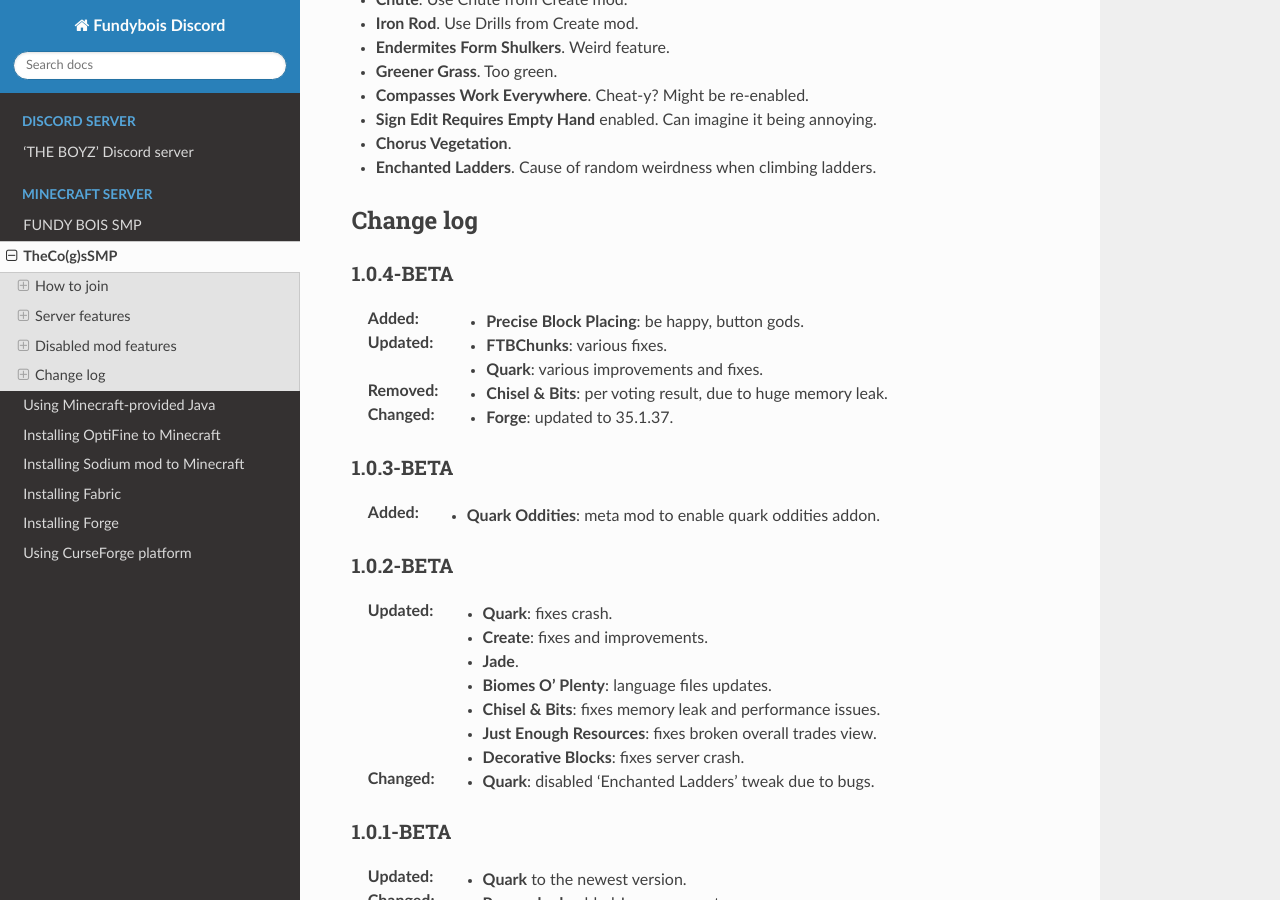
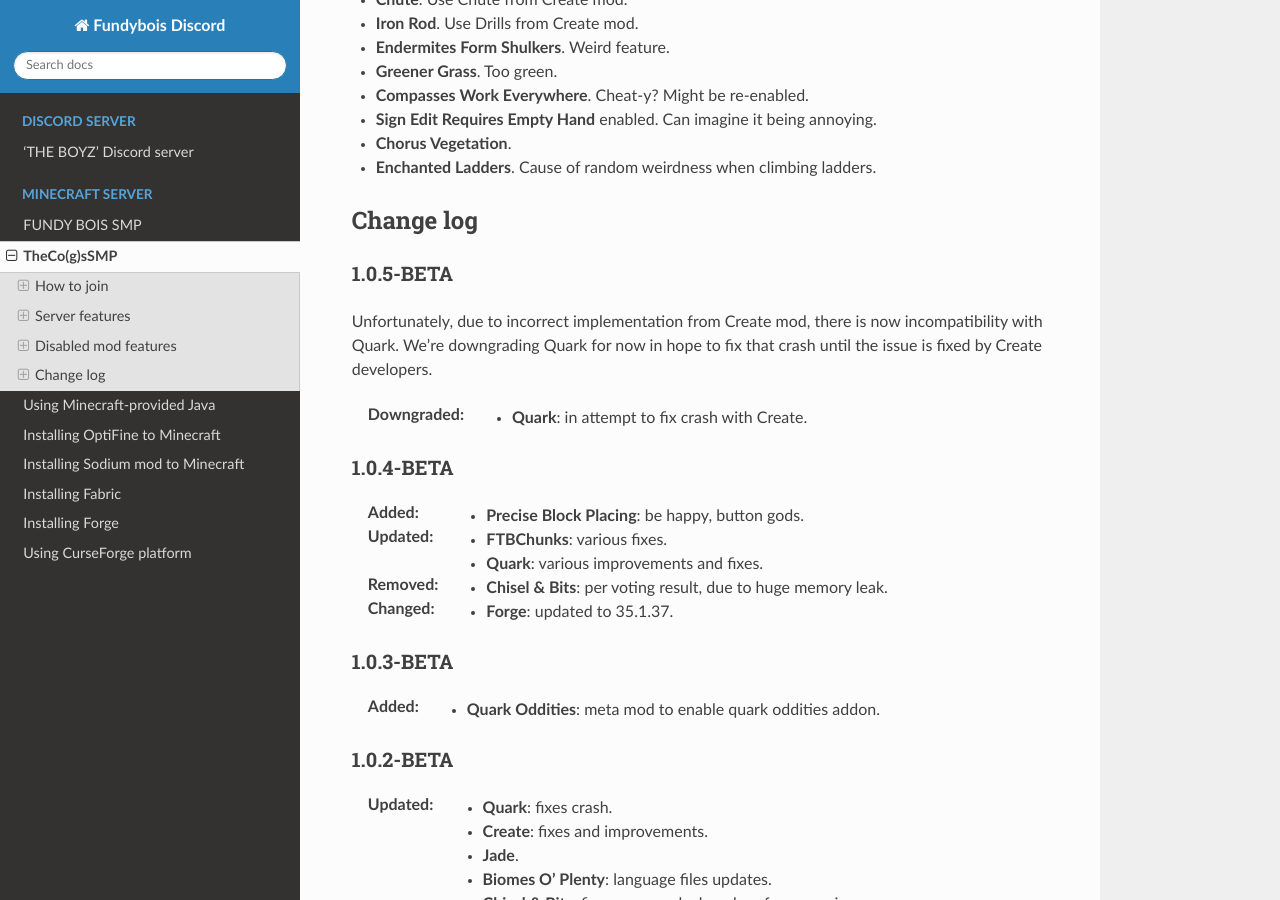
Before and after one commit to brawaru/FundyBois-Docs, a Sphinx documentation site: the page built from source/minecraft/cogs_smp.rst, in a window 1280 px wide and 900 px high, scrolled down 4652 px. Built offline with Sphinx 7.4.7 and the Read the Docs theme 2.0.0, drawn with Linux system fonts in a browser that asks for light colours.

Commit message:
Update to 1.0.5-BETA

```diff
--- a/source/minecraft/cogs_smp.rst
+++ b/source/minecraft/cogs_smp.rst
@@ -330,6 +330,16 @@
 Change log
 ----------
 
+1.0.5-BETA
+^^^^^^^^^^
+
+Unfortunately, due to incorrect implementation from Create mod, there is now
+incompatibility with Quark. We're downgrading Quark for now in hope to fix
+that crash until the issue is fixed by Create developers.
+
+:Downgraded:
+   - **Quark**: in attempt to fix crash with Create.
+
 1.0.4-BETA
 ^^^^^^^^^^
 
```
Also changed, not shown: 1 other file.
